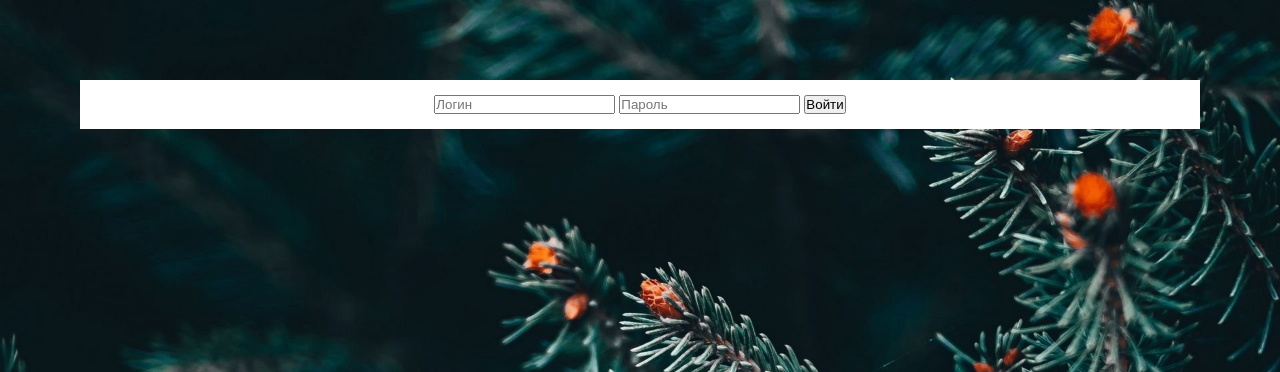
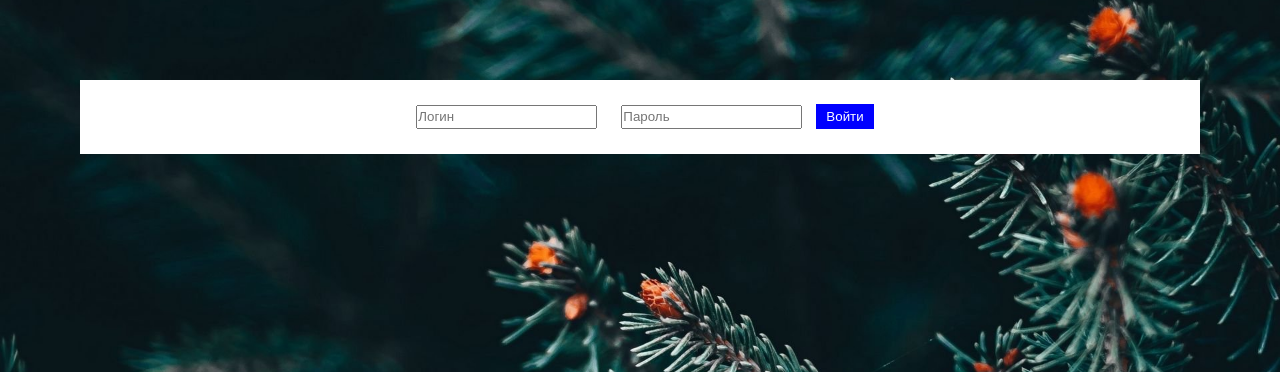
Before and after one commit to ekaterina-mnt/Project_2_onlineshop, a PHP site: page /login in a window 1280 px wide. Shown: the part 48-420 px from the top of the page. Run offline with PHP 8.4, Linux system fonts and the light colour scheme.

Commit message:
Add styles

```diff
--- a/app.css
+++ b/app.css
@@ -21,7 +21,7 @@ nav {
     justify-content: space-around;
 }
 
-nav>a:hover {
+nav>a:hover, a.blue:hover {
     color: blue;
 }
 
@@ -55,3 +55,19 @@ td {
 img.show-good {
     width: 150px;
 }
+
+input[type='text'], input[type='password'] {
+    line-height: 20px;
+    margin: 10px;
+}
+
+button[type='submit'] {
+    color: white;
+    background-color: blue;
+    border: none;
+    padding: 5px 10px;
+}
+
+button[type='submit']:hover {
+    font-weight: bold;
+}
--- a/login_process.php
+++ b/login_process.php
@@ -6,7 +6,6 @@ $password = $_POST['password'];
 if (empty($login) or empty($password)) {
     session_start();
     $_SESSION['flash'] = 'Введены не все данные';
-    $_SESSION['post'] = $_POST;
     header('Location: /login');
 } else {
     $link = mysqli_connect('localhost', 'root', '', 'onlineshop');
--- a/views/cart.php
+++ b/views/cart.php
@@ -23,7 +23,7 @@ if ($_SESSION['auth']) {
                             </a>
                         </td>
                         <td>
-                            <a href="/delete_from_cart/<?= $order['good_id'] ?>">
+                            <a class="blue" href="/delete_from_cart/<?= $order['good_id'] ?>">
                                 Удалить из корзины
                                 <?php $_SESSION['cart_redirect'] = TRUE; ?>
                             </a>
@@ -31,7 +31,9 @@ if ($_SESSION['auth']) {
                     </tr>
                 <?php } ?>
             </table>
-            <input type="submit" value="Оплатить">
+            <button type="submit">
+                Оплатить
+            </button>
         </form>
 <?php
     } else {
--- a/views/goods/index.php
+++ b/views/goods/index.php
@@ -27,13 +27,13 @@ if (isset($_SESSION['auth'])) {
             </td>
             <?php if (in_array($good['id'], $cart_goods)) { ?>
                 <td>
-                    <a href="/delete_from_cart/<?= $good['id'] ?>">
+                    <a class="blue" href="/delete_from_cart/<?= $good['id'] ?>">
                         Удалить из корзины
                     </a>
                 </td>
             <?php } else { ?>
                 <td>
-                    <a href="/add_to_cart/<?= $good['id'] ?>">
+                    <a class="blue" href="/add_to_cart/<?= $good['id'] ?>">
                         Добавить в корзину
                     </a>
                 </td>
--- a/views/login.php
+++ b/views/login.php
@@ -1,7 +1,9 @@
 <p>
 <form action="\login_process.php" method="POST">
-    <input name="login" placeholder="Логин">
+    <input name="login" type="text" placeholder="Логин">
     <input name="password" type="password" placeholder="Пароль">
-    <input type="submit" value="Войти">
+    <button type="submit">
+        Войти
+    </button>
 </form>
 </p>
```
Also changed, not shown: views/goods/show.php (+7 -5 lines), views/register.php (+7 -5 lines).
